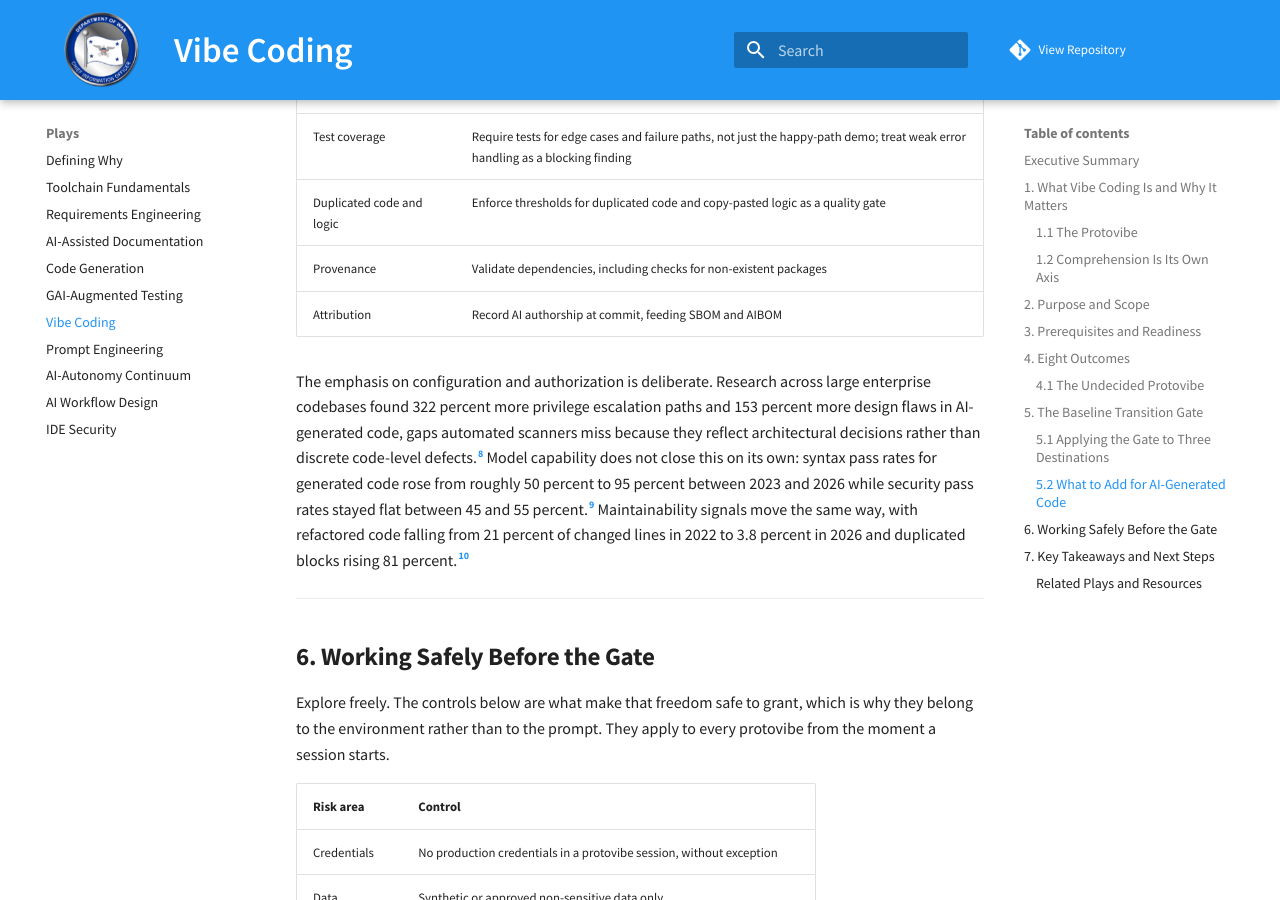
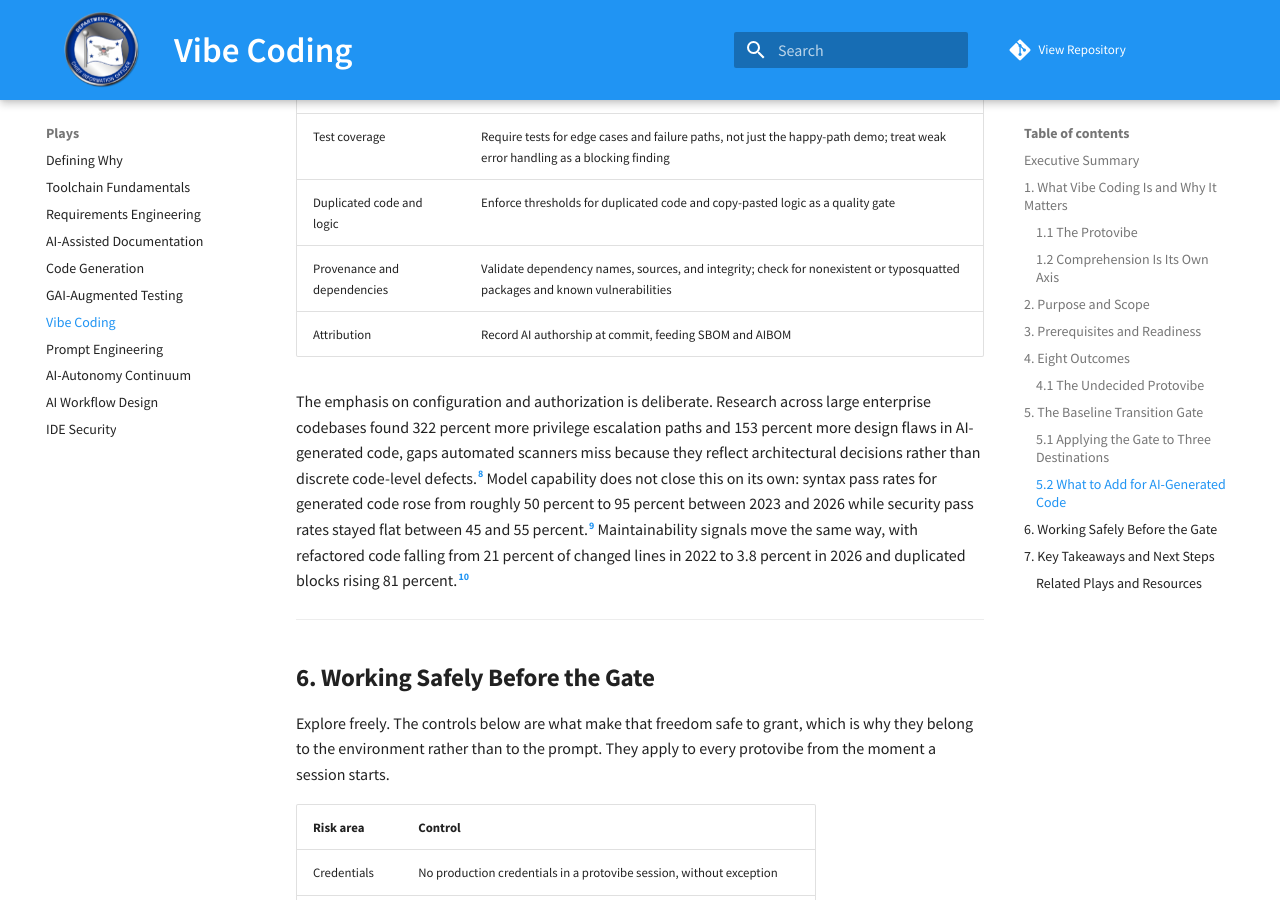
Before and after one commit to Code-dot-mil/AI4SDLC, an MkDocs documentation site: the page built from docs/plays/protovibe_play.md, in a window 1280 px wide and 900 px high, scrolled down 5855 px. Built offline with MkDocs 1.6.1 and Material for MkDocs 9.7.7, drawn with Linux system fonts in a browser that asks for light colours; comment, search, counter and statistics services are not loaded.

Commit message:
docs(protovibe): expand dependency provenance checks
Cover dependency names, sources, integrity, typosquatting, and known vulnerabilities in the protovibe controls.

```diff
--- a/docs/plays/protovibe_play.md
+++ b/docs/plays/protovibe_play.md
@@ -137,7 +137,7 @@ A standard pipeline validates code. These controls address what is distinctive a
 | Static and dynamic analysis | Run SAST/DAST against the protovibe as if it were freshly written code; "it already worked" is not an exemption |
 | Test coverage | Require tests for edge cases and failure paths, not just the happy-path demo; treat weak error handling as a blocking finding |
 | Duplicated code and logic | Enforce thresholds for duplicated code and copy-pasted logic as a quality gate |
-| Provenance | Validate dependencies, including checks for non-existent packages |
+| Provenance and dependencies | Validate dependency names, sources, and integrity; check for nonexistent or typosquatted packages and known vulnerabilities |
 | Attribution | Record AI authorship at commit, feeding SBOM and AIBOM |
 
 The emphasis on configuration and authorization is deliberate. Research across large enterprise codebases found 322 percent more privilege escalation paths and 153 percent more design flaws in AI-generated code, gaps automated scanners miss because they reflect architectural decisions rather than discrete code-level defects.[^Apiiro] Model capability does not close this on its own: syntax pass rates for generated code rose from roughly 50 percent to 95 percent between 2023 and 2026 while security pass rates stayed flat between 45 and 55 percent.[^Veracode] Maintainability signals move the same way, with refactored code falling from 21 percent of changed lines in 2022 to 3.8 percent in 2026 and duplicated blocks rising 81 percent.[^GitClear]
```
